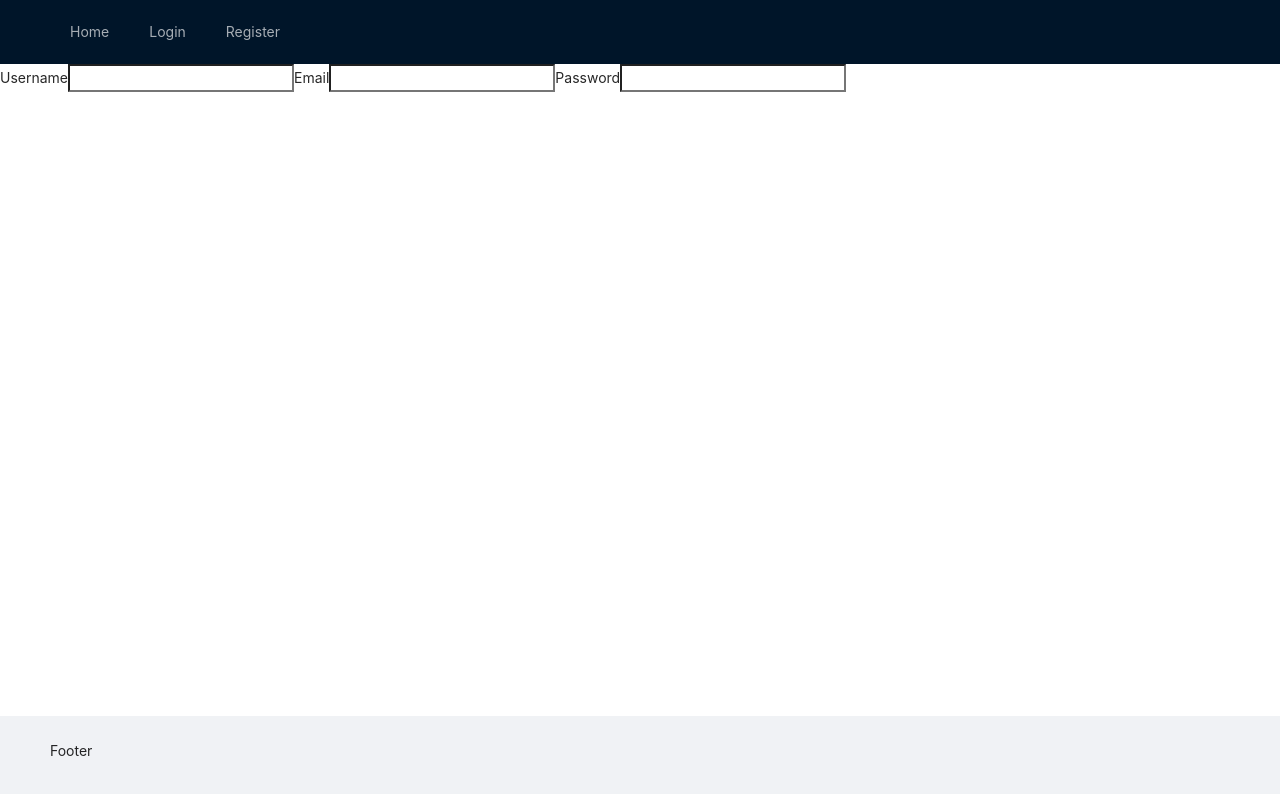
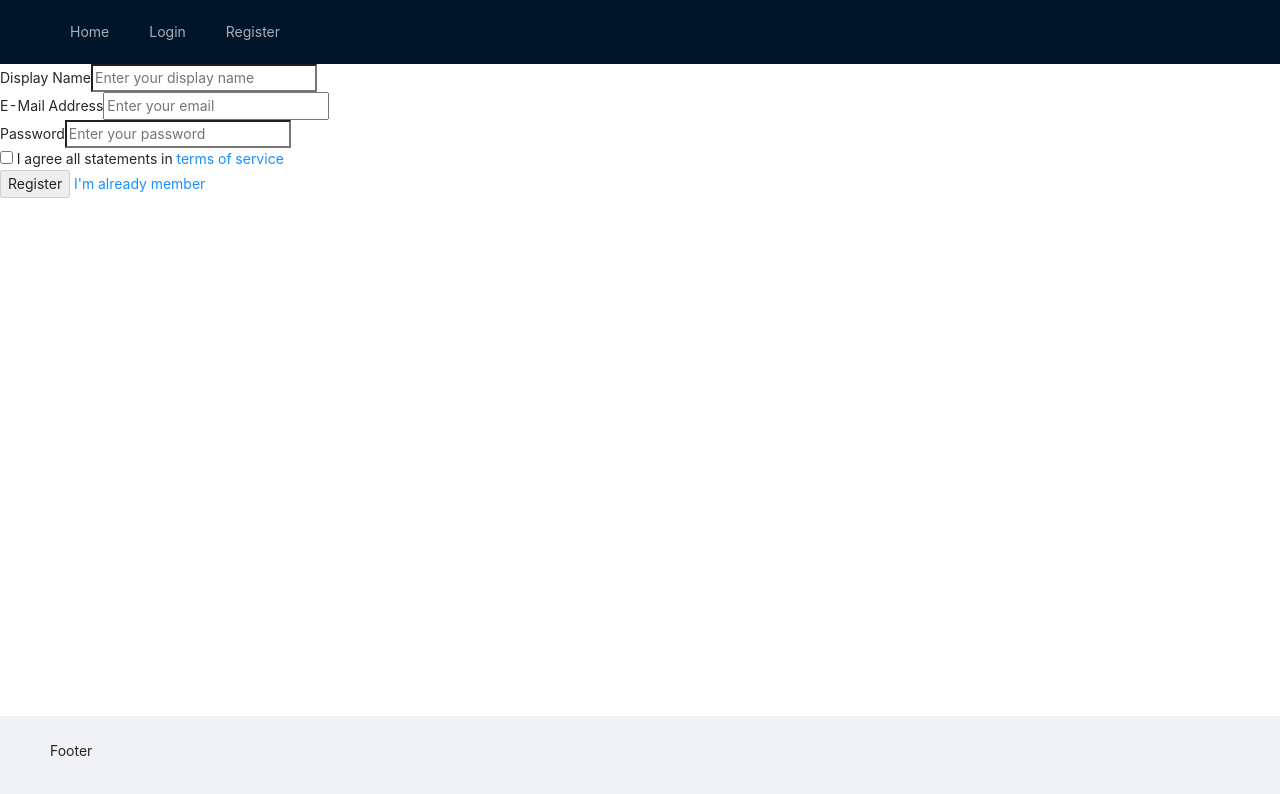
Before and after one commit to aosteraas/quizthing, a React (Create React App) app in the folder packages/client/: page /register in a window 1280 px wide. Shown: the top 794 px of the page. Built offline with nearby package versions, Linux system fonts and the light colour scheme.

Commit message:
Create  registration page with basic validation and form
Also create placeholders for registration reducer file

```diff
--- a/packages/client/src/pages/Register.tsx
+++ b/packages/client/src/pages/Register.tsx
@@ -1,40 +1,170 @@
-import React from 'react';
+import React, { useState, useRef, useEffect } from 'react';
+import { Link } from 'react-router-dom';
 
 export const Register = () => {
-  const onSubmit = (e: React.FormEvent<HTMLFormElement>) => {
+  // we use the help of useRef to test if it's the first render
+  const firstRender = useRef(true);
+
+  // set a state variable which can be used to disable the submit button
+  // we set it to true so that the form is disabled on first render
+  const [disable, setDisabled] = useState(true);
+
+  const [email, setEmail] = useState('');
+  const [emailError, setEmailError] = useState('');
+
+  const [password, setPassword] = useState('');
+  const [passwordError, setPasswordError] = useState('');
+
+  const [name, setName] = useState('');
+  const [nameError, setNameError] = useState('');
+
+  const [hasAgreed, setHasAgreed] = useState(false);
+  const [hasAgreedError, setHasAgreedError] = useState('');
+
+  // for every change in our state this will be fired
+  // we add validation here and disable the submit button if required
+  useEffect(() => {
+    // we want to skip validation on first render
+    if (firstRender.current) {
+      firstRender.current = false;
+      return;
+    }
+
+    if (hasAgreed === false) {
+      setHasAgreedError(
+        'You need to accept terms and conditions before you proceed',
+      );
+      setDisabled(true);
+    } else {
+      setHasAgreedError('');
+      setDisabled(false);
+    }
+
+    setDisabled(formValidation());
+  }, [name, email, password, hasAgreed]);
+
+  // here we run any validation, returning true/false
+  const formValidation = () => {
+    let isFormValid = true;
+
+    if (name === '') {
+      setNameError('Name cant be blank!');
+      isFormValid = true;
+    } else {
+      setNameError('');
+      isFormValid = false;
+    }
+
+    if (email === '') {
+      setEmailError('Email cant be blank!');
+      isFormValid = true;
+    } else {
+      setEmailError('');
+      isFormValid = false;
+    }
+
+    if (password === '') {
+      setPasswordError('Password cant be blank!');
+      isFormValid = true;
+    } else {
+      setPassword('');
+      isFormValid = false;
+    }
+
+    return isFormValid;
+  };
+
+  const handleSubmit = (e: React.FormEvent<HTMLFormElement>) => {
+    if (hasAgreed === false) {
+      setHasAgreedError(
+        'You need to accept terms and conditions before you proceed',
+      );
+      setDisabled(true);
+    } else {
+      setHasAgreedError('');
+      setDisabled(false);
+    }
     e.preventDefault();
   };
 
   return (
-    <div>
-      <form onSubmit={onSubmit}>
-        <label htmlFor="username">Username</label>
+    <div className="FormCenter">
+      <form onSubmit={handleSubmit} className="FormFields">
+        <div className="FormField">
+          <label className="FormField__Label" htmlFor="name">
+            Display Name
+          </label>
           <input
-          name="username"
-          id="username"
             type="text"
-          onChange={(e) => {
-            // todo
-          }}
+            id="name"
+            className="FormField__Input"
+            placeholder="Enter your display name"
+            name="name"
+            value={name}
+            onChange={(e) => setName(e.target.value)}
           />
-        <label htmlFor="email">Email</label>
+          {nameError && <p>{nameError}</p>}
+        </div>
+
+        <div className="FormField">
+          <label className="FormField__Label" htmlFor="email">
+            E-Mail Address
+          </label>
           <input
+            type="email"
+            id="email"
+            className="FormField__Input"
+            placeholder="Enter your email"
             name="email"
-          id="email"
-          type="text"
-          onChange={(e) => {
-            // todo
-          }}
+            value={email}
+            onChange={(e) => setEmail(e.target.value)}
+            required
           />
-        <label htmlFor="password">Password</label>
+          {emailError && <p>{setEmailError}</p>}
+        </div>
+
+        <div className="FormField">
+          <label className="FormField__Label" htmlFor="password">
+            Password
+          </label>
           <input
+            type="password"
+            id="password"
+            className="FormField__Input"
+            placeholder="Enter your password"
             name="password"
-          id="password"
-          type="password"
-          onChange={(e) => {
-            // todo
-          }}
+            value={password}
+            onChange={(e) => setPassword(e.target.value)}
           />
+          {passwordError && <p>{passwordError}</p>}
+        </div>
+
+        <div className="FormField">
+          <label className="FormField__CheckboxLabel">
+            <input
+              className="FormField__Checkbox"
+              type="checkbox"
+              name="hasAgreed"
+              checked={hasAgreed}
+              onChange={(e) => setHasAgreed(e.target.checked)}
+            />{' '}
+            I agree all statements in{' '}
+            <a href="" className="FormField__TermsLink">
+              terms of service
+            </a>
+            {hasAgreedError && <p>{hasAgreedError}</p>}
+          </label>
+        </div>
+
+        {/* Fix the active tab upon navigating to Login */}
+        <div className="FormField">
+          <button className="FormField__Button mr-20" disabled={disable}>
+            Register
+          </button>{' '}
+          <Link to="/login" className="FormField__Link">
+            I'm already member
+          </Link>
+        </div>
       </form>
     </div>
   );
--- a/packages/client/src/store/index.ts
+++ b/packages/client/src/store/index.ts
@@ -1,8 +1,10 @@
 import { configureStore, combineReducers } from '@reduxjs/toolkit';
 import { authReducer } from './auth';
+import { registrationReducer } from './registration'
 
 const rootReducer = combineReducers({
   authReducer,
+  registrationReducer,
 });
 
 export const store = configureStore({
--- /dev/null
+++ b/packages/client/src/store/registration/index.ts
@@ -0,0 +1 @@
+export * from './registration.slice';
--- /dev/null
+++ b/packages/client/src/store/registration/registration.slice.ts
@@ -0,0 +1,34 @@
+import { createSlice, PayloadAction } from '@reduxjs/toolkit';
+
+interface Tokens {
+  accessToken: string;
+  refreshToken: string;
+}
+
+interface RegistrationState {
+  accessToken: string;
+  refreshToken: string;
+}
+
+const initialState: RegistrationState = {
+  accessToken: '',
+  refreshToken: '',
+};
+
+const slice = createSlice({
+  name: 'registration',
+  initialState,
+  reducers: {
+    setTokens(state, action: PayloadAction<Tokens>) {
+      const { payload } = action;
+      return {
+        ...state,
+        ...payload,
+      };
+    },
+  },
+});
+
+const { actions, reducer } = slice;
+
+export { actions as RegistrationActions, reducer as registrationReducer };
```
Lines whose indentation alone changed are shown as unchanged.
